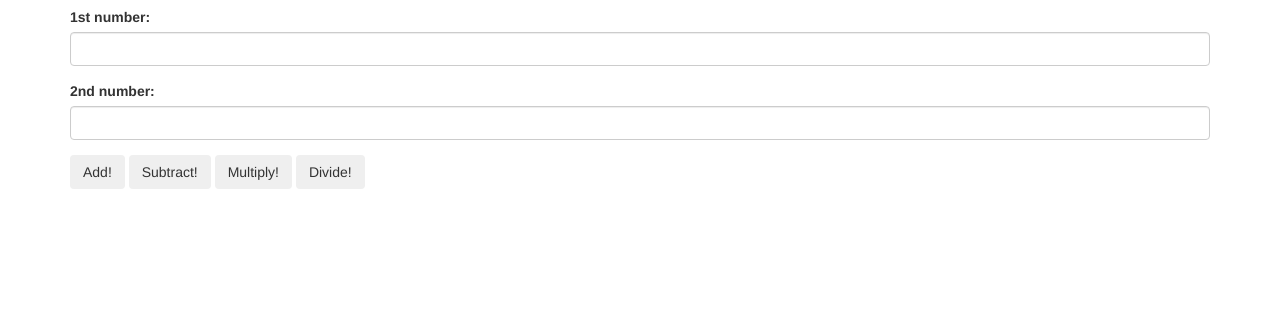
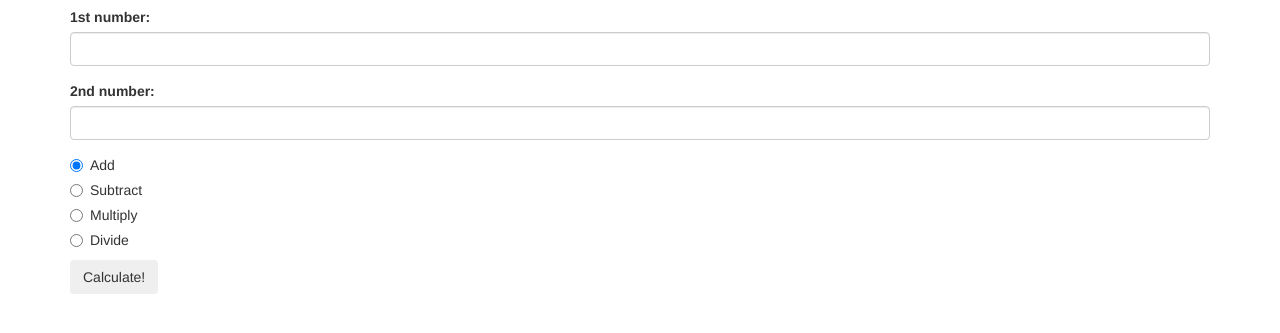
Before and after one commit to saschultz/Updated-Calculator, a plain HTML site: page index.html in a window 1280 px wide. Shown: the part 63-396 px from the top of the page. Drawn offline with Linux system fonts and the light colour scheme.

Commit message:
update HTML file to add radio button selection that links to one submit button.

```diff
--- a/index.html
+++ b/index.html
@@ -11,25 +11,47 @@
   <body>
     <div class="container">
       <h1>Calculator</h1>
-      <form id="calculate">
+      <form id="calculator">
         <div class="form-group">
-          <label for="num1">1st number:</label>
-          <input id="num1" class="form-control" type="text">
+          <label for="input1">1st number:</label>
+          <input id="input1" class="form-control" type="text">
         </div>
+
         <div class="form-group">
-          <label for="num2">2nd number:</label>
-          <input id="num2" class="form-control" type="text">
+          <label for="input2">2nd number:</label>
+          <input id="input2" class="form-control" type="text">
         </div>
-        <button type="submit" class="btn" id="addBtn">Add!</button>
-        <button type="submit" class="btn" id="subBtn">Subtract!</button>
-        <button type="submit" class="btn" id="multBtn">Multiply!</button>
-        <button type="submit" class="btn" id="divBtn">Divide!</button>
-      </form>
 
-          <!-- output here -->
-          <div id="output">
-          </div>
+        <!--Radio Buttons-->
+        <div class="radio">
+          <label>
+            <input type="radio" name="operator" value="add" checked>Add
+          </label>
+        </div>
 
+        <div class="radio">
+          <label>
+            <input type="radio" name="operator" value="subtract">Subtract
+          </label>
+        </div>
+
+        <div class="radio">
+          <label>
+            <input type="radio" name="operator" value="multiply">Multiply
+          </label>
+        </div>
+
+        <div class="radio">
+          <label>
+            <input type="radio" name="operator" value="divide">Divide
+          </label>
+        </div>
+        <!--Submit Button-->
+        <button type="submit" class="btn">Calculate!</button>
+      </form> <!--Close of form-->
+      <div id="output">
+
+      </div>
     </div>
   </body>
 </html>
```
